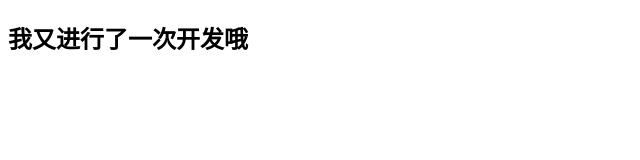
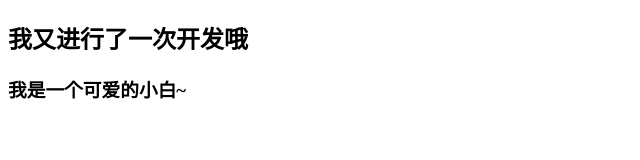
Before and after one commit to Lemon-mn/branch, a plain HTML site: page index.html in a window 1280 px wide. Shown: the whole page, without its empty margins (0-640 px from the left). Drawn offline with Linux system fonts and the light colour scheme.

Commit message:
啊啊啊啊

```diff
--- a/index.html
+++ b/index.html
@@ -9,5 +9,6 @@
 <body>
 
     <h2>我又进行了一次开发哦</h2>
+    <h3>我是一个可爱的小白~</h3>
 </body>
 </html>
```
Also changed, not shown: git分支指令.txt (added).
